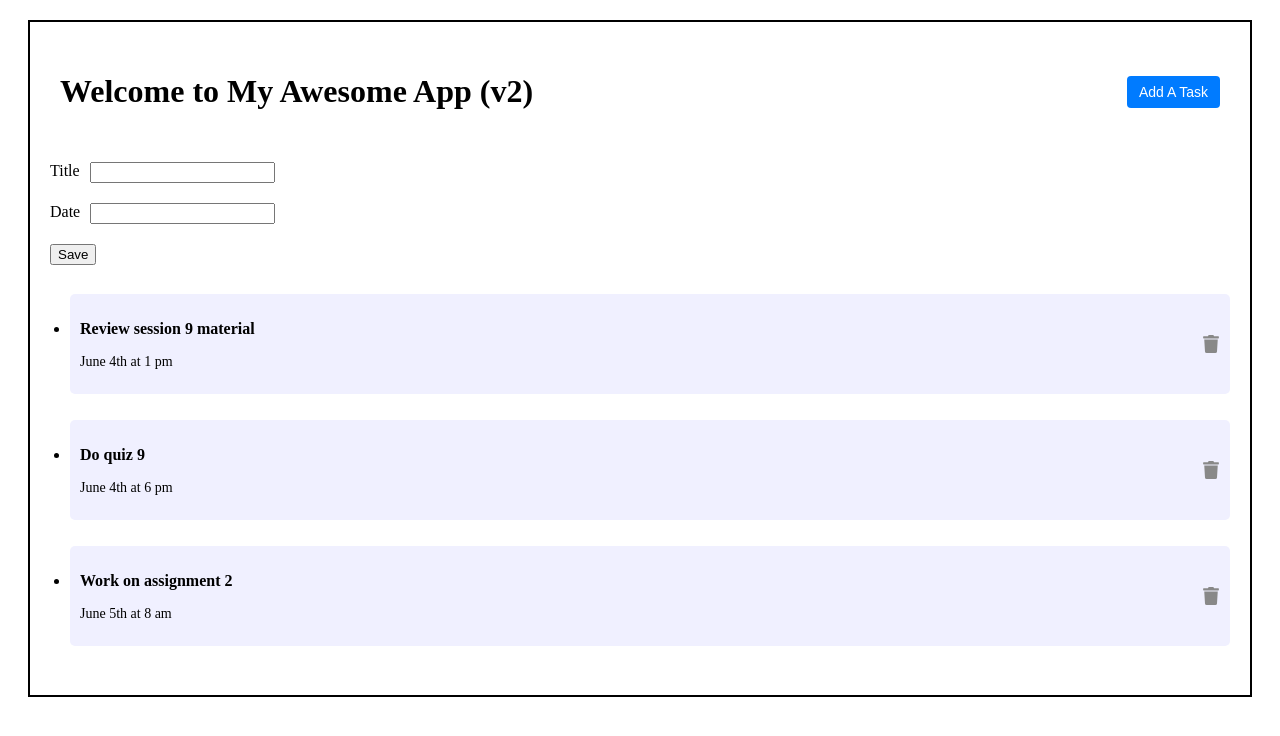
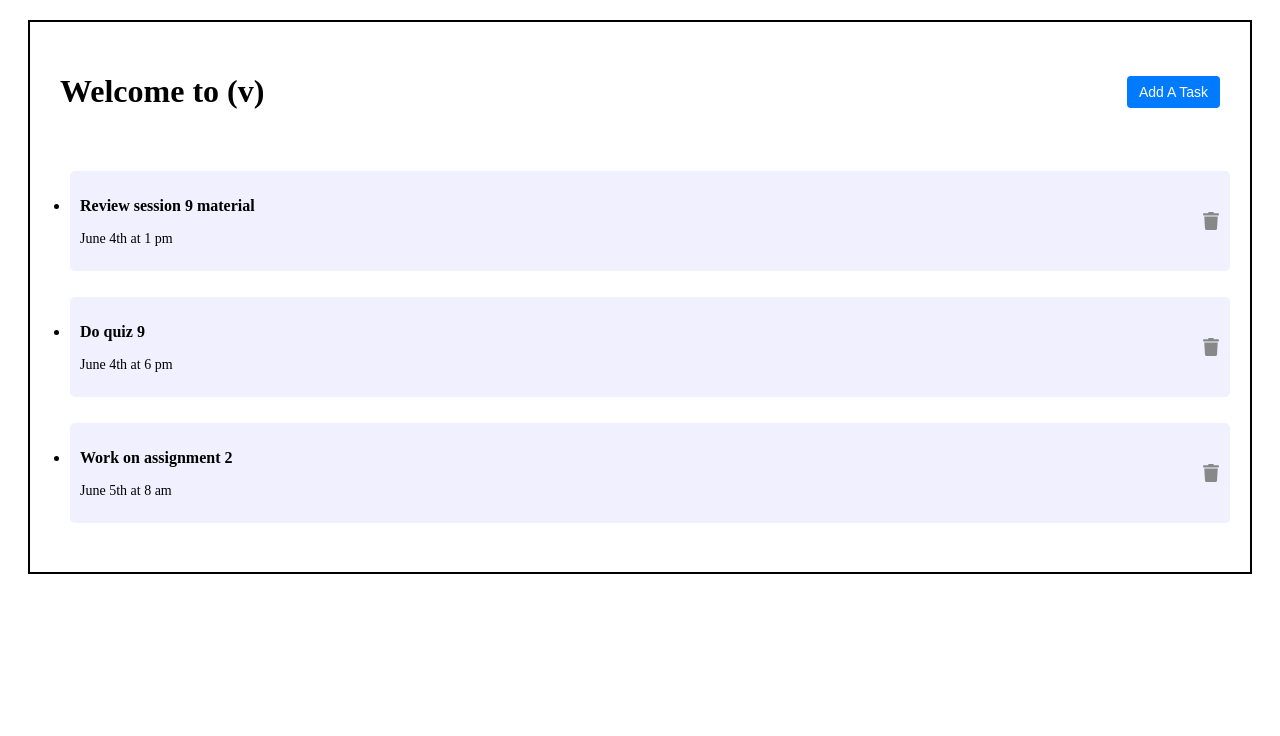
Before and after one commit to jiao2560/cs5610-Spring2025, a React (Vite) app in the folder week9/my-react-app/: page / in a window 1280 px wide. Shown: the top 736 px of the page. Built offline with nearby package versions, Linux system fonts and the light colour scheme.

Commit message:
✔ showForm determines if the form should be displayed. ✔ toggleForm() toggles form visibility. ✔ Passes toggleForm and showForm to Header.

```diff
--- a/week9/my-react-app/src/App.jsx
+++ b/week9/my-react-app/src/App.jsx
@@ -1,17 +1,20 @@
-import React from "react";
+import React, { useState } from "react";
 import Header from "./components/Header";
-import TasksList from "./components/TasksList"; // Import TasksList component
-import AddTask from "./components/AddTask"; // Import AddTask component
+import AddTask from "./components/AddTask";
+import TasksList from "./components/TasksList";
 
 export default function App() {
-  const appName = "My Awesome App";
-  const version = 2;
+  const [showForm, setShowForm] = useState(false); // Track form visibility
+
+  const toggleForm = () => {
+    setShowForm(!showForm);
+  };
 
   return (
     <div className="app-container">
-      <Header myAppName={appName} version={version} />
-      <AddTask /> {/* Render AddTask form below Header */}
-      <TasksList /> {/* Render the task list */}
+      <Header onToggleForm={toggleForm} showForm={showForm} />
+      {showForm && <AddTask />} {/* Show form only if showForm is true */}
+      <TasksList />
     </div>
   );
 }
```
